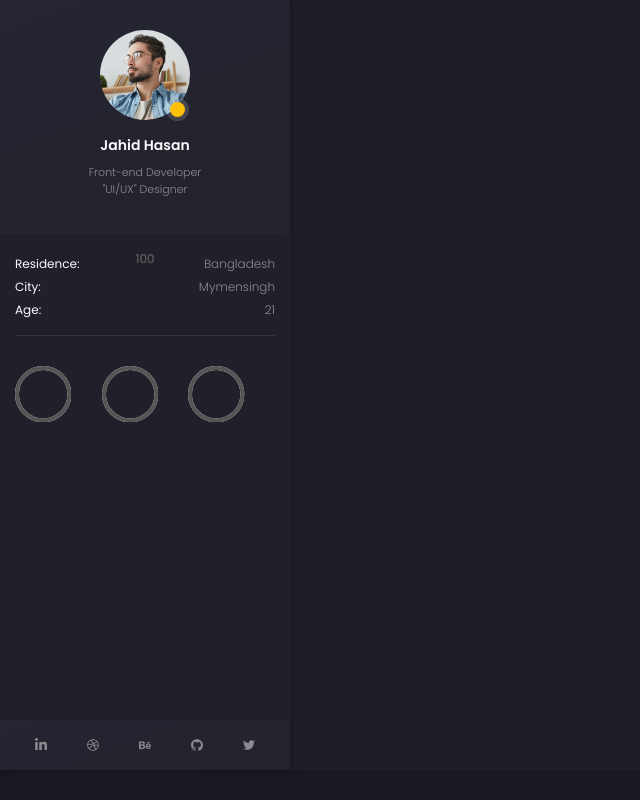
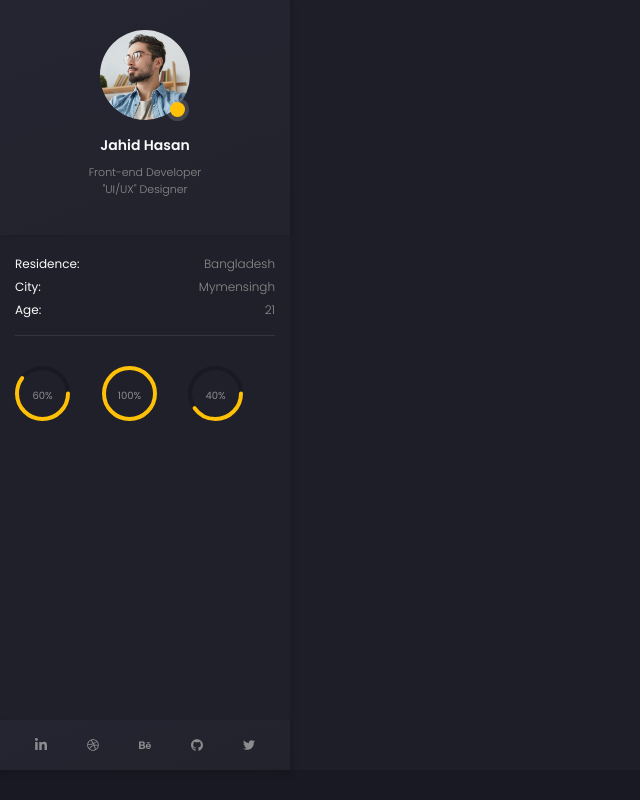
Before and after one commit to Hasan0734/my-portfolio, a Next.js app: page / in a window 1280 px wide. Shown: the whole page, without its empty margins (0-640 px from the left). Built offline with nearby package versions, Linux system fonts and the light colour scheme.

Commit message:
added animated svg circular

```diff
--- /dev/null
+++ b/components/AnimatedProgressProvider.js
@@ -0,0 +1,34 @@
+import React, { useEffect, useState } from "react";
+import { Animate } from "react-move";
+export default function AnimatedProgressProvider(props) {
+  const [isAnimated, setIsAnimated] = useState(false);
+
+  useEffect(() => {
+    let interval;
+    if (props.repeat) {
+      interval = setInterval(() => {
+        setIsAnimated(!isAnimated);
+      }, props.duration * 1000);
+    } else {
+      setIsAnimated(!isAnimated);
+    }
+    interval = clearTimeout(interval);
+  }, [isAnimated, props.repeat, props.duration]);
+
+  return (
+    <Animate
+      start={() => ({
+        value: props.valueStart,
+      })}
+      update={() => ({
+        value: [isAnimated ? props.valueEnd : props.valueStart],
+        timing: {
+          duration: props.duration * 1000,
+          ease: props.easingFunction,
+        },
+      })}
+    >
+      {props.children}
+    </Animate>
+  );
+}
--- /dev/null
+++ b/components/CircularProgress.js
@@ -0,0 +1,55 @@
+import React, { useEffect, useState } from "react";
+
+export default function CircularProgress({
+  size,
+  strokeWidth,
+  percentage,
+  color,
+}) {
+  const [progress, setProgress] = useState(0);
+
+  useEffect(() => {
+    setProgress(percentage);
+  }, [percentage]);
+
+  const viewBox = `0 0 ${size} ${size}`;
+  const radius = (size - strokeWidth) / 2;
+  const circumference = radius * Math.PI * 2;
+  const dash = (progress * circumference) / 100;
+  console.log(dash);
+
+  return (
+    <svg width={size} height={size} viewBox={viewBox}>
+      <circle
+        fill="none"
+        stroke="#191923"
+        cx={size / 2}
+        cy={size / 2}
+        r={radius}
+        strokeWidth={`${strokeWidth}px`}
+      />
+      <circle
+        fill="none"
+        stroke={color}
+        cx={size / 2}
+        cy={size / 2}
+        r={radius}
+        strokeWidth={`${strokeWidth}px`}
+        transform={`rotate(-90) ${size / 2} ${size / 2})`}
+        strokeDasharray={[dash, circumference - dash]}
+        strokeLinecap={"round"}
+        style={{ transition: "all 0.5s" }}
+      />
+      <text
+        fill="#8c8c8e"
+        fontSize={"10px"}
+        x="50%"
+        y="50%"
+        dy="5px"
+        textAnchor="middle"
+      >
+        {`${progress}%`}
+      </text>
+    </svg>
+  );
+}
--- a/pages/_document.js
+++ b/pages/_document.js
@@ -3,15 +3,15 @@ import { Html, Head, Main, NextScript } from "next/document";
 export default function Document() {
   return (
     <Html lang="en">
-      <Head>
+      <Head />
       <link rel="preconnect" href="https://fonts.googleapis.com" />
-        <link rel="preconnect" href="https://fonts.gstatic.com" crossorigin />
+      <link rel="preconnect" href="https://fonts.gstatic.com" crossOrigin />
       <link
         href="https://fonts.googleapis.com/css2?family=Poppins:ital,wght@0,100;0,200;0,300;0,400;0,500;0,600;0,700;0,800;0,900;1,100;1,200;1,300;1,400;1,500;1,600;1,700;1,800;1,900&display=swap"
         rel="stylesheet"
       />
       <title>Welcome to my website</title>
-      </Head>
+
       <body className="bg-[#191923] w-screen h-screen overflow-hidden relative">
         <Main />
         <NextScript />
--- a/pages/index.js
+++ b/pages/index.js
@@ -1,6 +1,11 @@
-import React from "react";
+import React, { useState } from "react";
+import "react-circular-progressbar/dist/styles.css";
+import CircularProgress from "../components/CircularProgress";
 
 export default function Home() {
+  const [english, setEnglish] = useState(60);
+  const [bangla, setBangla] = useState(100);
+  const [hindi, setHindi] = useState(40);
   return (
     <div className="max-w-[1440px] container w-full h-full mx-auto relative bg-[#1e1e28]">
       <div className="">
@@ -88,120 +93,31 @@ export default function Home() {
                   <div className="grid grid-cols-3">
                     <div className="mb-[15px] text-center">
                       <div className="mb-[15px] w-[65%]">
-                        <svg
-                          viewBox="0 0 100 100"
-                          style={{ display: "block", width: "100%" }}
-                        >
-                          <path
-                            d="M 50,50 m 0,-46.5 a 46.5,46.5 0 1 1 0,93 a 46.5,46.5 0 1 1 0,-93"
-                            stroke="#eee"
-                            strokeWidth={7}
-                            fillOpacity={0}
-                          />
-                          <path
-                            d="M 50,50 m 0,-46.5 a 46.5,46.5 0 1 1 0,93 a 46.5,46.5 0 1 1 0,-93"
-                            stroke="#555"
-                            strokeWidth={7}
-                            fillOpacity={0}
-                            style={{
-                              strokeDasharray: "292.273, 292.273",
-                              strokeDashoffset: 0,
-                            }}
-                          />
-                        </svg>
-                        <div
-                          class="text-[#8c8c8e] text-[12px] left-[45%]"
-                          style={{
-                            position: "absolute",
-                            left: "50%",
-                            top: "50%",
-                            padding: "0px",
-                            margin: "0px",
-                            transform: "translate(-50%, -50%)",
-                            color: "rgb(85, 85, 85)",
-                          }}
-                        >
-                          100
-                        </div>
+                        <CircularProgress
+                          size={55}
+                          strokeWidth={4}
+                          color={"#FFC107"}
+                          percentage={english}
+                        />
                       </div>
                     </div>
                     <div className="mb-[15px] text-center">
                       <div className="mb-[15px] w-[65%]">
-                        <svg
-                          viewBox="0 0 100 100"
-                          style={{ display: "block", width: "100%" }}
-                        >
-                          <path
-                            d="M 50,50 m 0,-46.5 a 46.5,46.5 0 1 1 0,93 a 46.5,46.5 0 1 1 0,-93"
-                            stroke="#eee"
-                            strokeWidth={7}
-                            fillOpacity={0}
-                          />
-                          <path
-                            d="M 50,50 m 0,-46.5 a 46.5,46.5 0 1 1 0,93 a 46.5,46.5 0 1 1 0,-93"
-                            stroke="#555"
-                            strokeWidth={7}
-                            fillOpacity={0}
-                            style={{
-                              strokeDasharray: "292.273, 292.273",
-                              strokeDashoffset: 0,
-                            }}
-                          />
-                        </svg>
-                        <div
-                          class="text-[#8c8c8e] text-[12px] left-[45%]"
-                          style={{
-                            position: "absolute",
-                            left: "50%",
-                            top: "50%",
-                            padding: "0px",
-                            margin: "0px",
-                            transform: "translate(-50%, -50%)",
-                            color: "rgb(85, 85, 85)",
-                          }}
-                        >
-                          100
-                        </div>
+                        <CircularProgress
+                          size={55}
+                          strokeWidth={4}
+                          color={"#FFC107"}
+                          percentage={bangla}
+                        />
                       </div>
                     </div>
                     <div className="mb-[15px] text-center">
-                      <div className="mb-[15px] w-[65%]">
-                        <svg
-                          viewBox="0 0 100 100"
-                          style={{ display: "block", width: "100%" }}
-                        >
-                          <path
-                            d="M 50,50 m 0,-46.5 a 46.5,46.5 0 1 1 0,93 a 46.5,46.5 0 1 1 0,-93"
-                            stroke="#eee"
-                            strokeWidth={7}
-                            fillOpacity={0}
-                          />
-                          <path
-                            d="M 50,50 m 0,-46.5 a 46.5,46.5 0 1 1 0,93 a 46.5,46.5 0 1 1 0,-93"
-                            stroke="#555"
-                            strokeWidth={7}
-                            fillOpacity={0}
-                            style={{
-                              strokeDasharray: "292.273, 292.273",
-                              strokeDashoffset: 0,
-                            }}
-                          />
-                        </svg>
-                        <div
-                          class="text-[#8c8c8e] text-[12px] left-[45%]"
-                          style={{
-                            position: "absolute",
-                            left: "50%",
-                            top: "50%",
-                            padding: "0px",
-                            margin: "0px",
-                            transform: "translate(-50%, -50%)",
-                            color: "rgb(85, 85, 85)",
-                          }}
-                        >
-                          100
-                        </div>
-                      </div>
+                      <CircularProgress
+                        size={55}
+                        strokeWidth={4}
+                        color={"#FFC107"}
+                        percentage={hindi}
+                      />
                     </div>
                   </div>
                 </div>
--- a/styles/globals.css
+++ b/styles/globals.css
@@ -139,3 +139,9 @@ body {
   z-index: 999;
 
 }
+
+.progress-ring__circle {
+  transition: stroke-dashoffset 0.35s;
+  transform: rotate(-90deg);
+  transform-origin: 50% 50%,
+}
```
Lines whose indentation alone changed are shown as unchanged.
